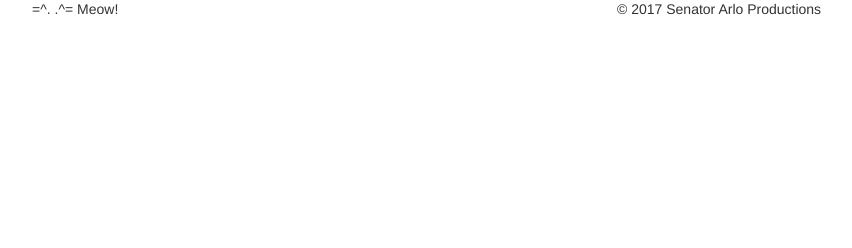
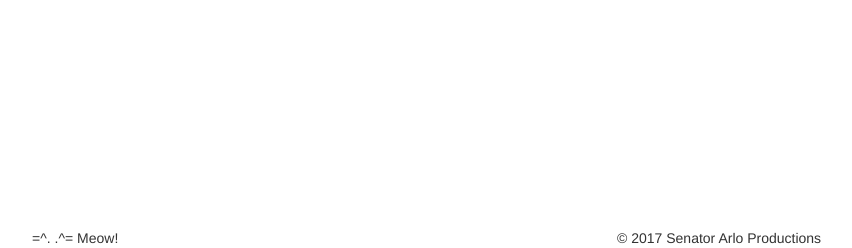
Before and after one commit to rlewis2892/bootstrap-demo, a PHP site: page / in a window 1280 px wide. Shown: the part 552-800 px from the top of the page, without its empty margins (38-890 px from the left). Run offline with PHP 8.4, Linux system fonts and the light colour scheme; some libraries are stand-ins or nearby versions.

Commit message:
added sticky footer

```diff
--- a/css/style.css
+++ b/css/style.css
@@ -16,3 +16,22 @@
 	background: url("http://www.fillmurray.com/g/400/400") no-repeat center;
 	min-height: 200px;
 }
+
+/***
+* Flexbox Sticky Footer
+* http://philipwalton.github.io/solved-by-flexbox/demos/sticky-footer/
+***/
+
+/*corrects IE min-height bug*/
+html { display: flex;}
+body { width: 100%;}
+
+.sfooter {
+	display: flex;
+	flex-direction: column;
+	min-height: 100vh;
+}
+
+.sfooter-content {
+	flex: 1 0 auto;
+}
--- a/index.php
+++ b/index.php
@@ -35,7 +35,8 @@
 
 		<title>Bootstrap Demo</title>
 	</head>
-	<body>
+	<body class="sfooter">
+		<div class="sfooter-content">
 			<header>
 				<div class="container">
 					<div class="row">
@@ -113,6 +114,7 @@
 					</div>
 				</div>
 			</main>
+		</div>
 
 		<footer>
 			<div class="container">
```
Lines whose indentation alone changed are shown as unchanged.
